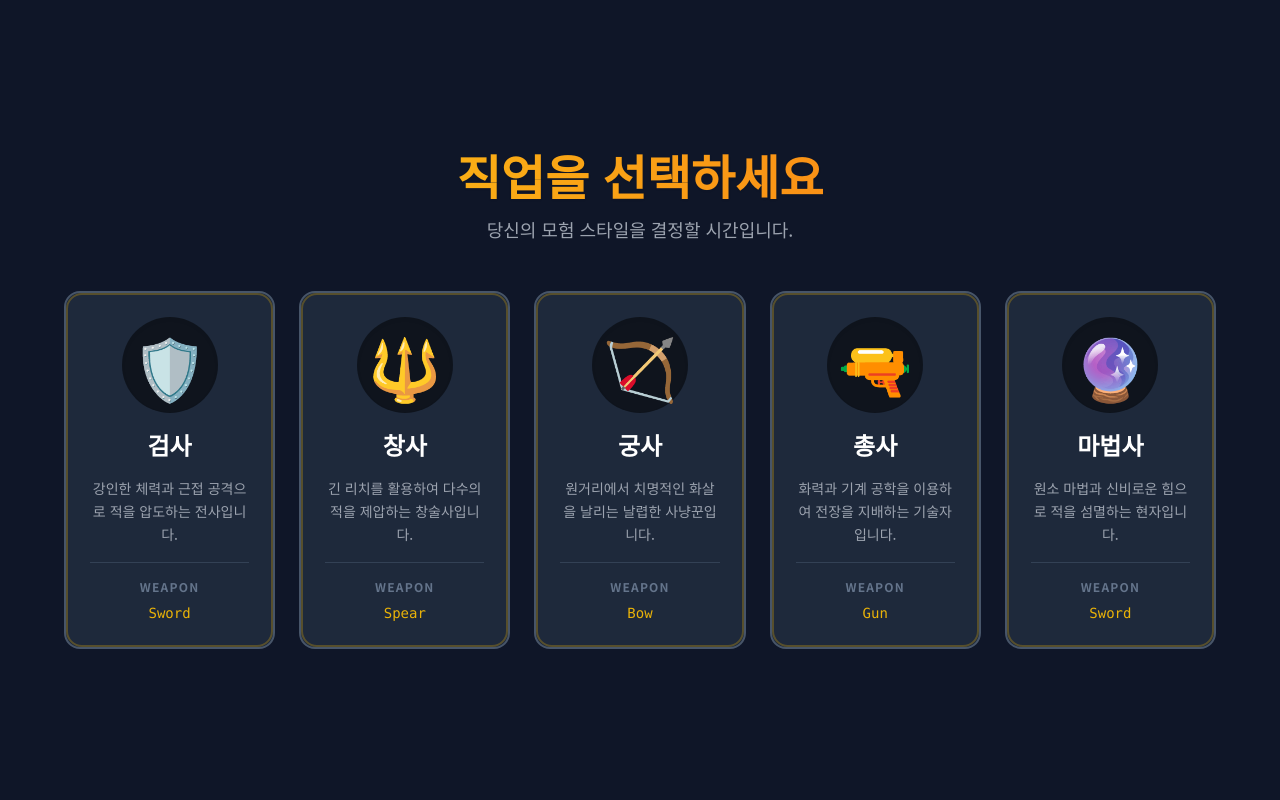
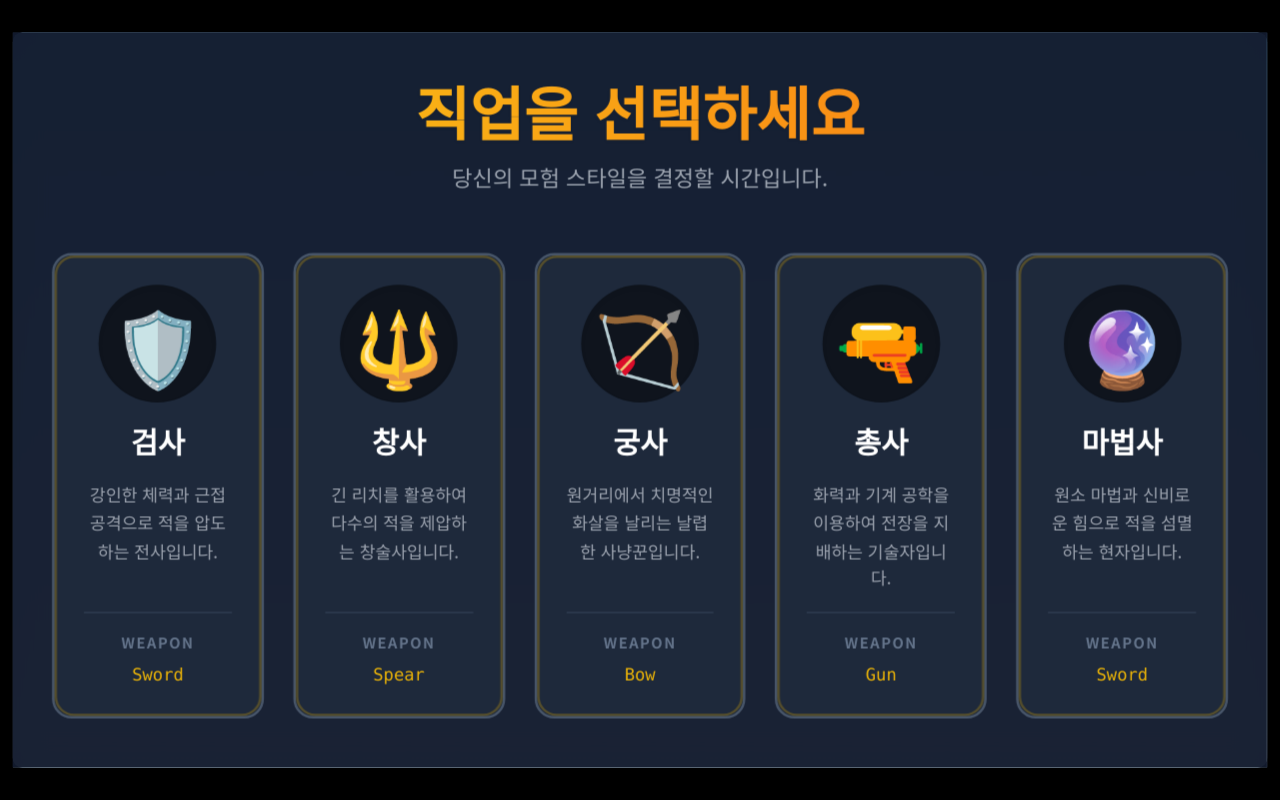
Before and after one commit to eunpyung2010-netizen/HERO, a React (Vite) app: page / in a window 1280 px wide. Built offline with nearby package versions, Linux system fonts and the light colour scheme.

Commit message:
Add files via upload

```diff
--- a/App.tsx
+++ b/App.tsx
@@ -36,6 +36,9 @@ const App: React.FC = () => {
   const [keyBindings, setKeyBindings] = useState<KeyBindings>(DEFAULT_KEY_BINDINGS);
   const [customBackground, setCustomBackground] = useState<string | null>(null);
 
+  // Scaling State
+  const [scale, setScale] = useState(1);
+
   // Derived state for game loop
   const isPaused = isShopOpen || isMapOpen || isSkillsOpen || isSettingsOpen || isImageEditorOpen || isClassSelectionOpen;
   const gameActive = gameStarted && !isGameOver && !isPaused;
@@ -47,6 +50,30 @@ const App: React.FC = () => {
   // Sync refs
   useEffect(() => { currentQuestRef.current = currentQuest; }, [currentQuest]);
 
+  // Handle Scaling
+  useEffect(() => {
+    const handleResize = () => {
+       const targetW = 1024;
+       const targetH = 600;
+       const windowW = window.innerWidth;
+       const windowH = window.innerHeight;
+
+       // Calculate scale to fit window with some margin
+       const scaleX = windowW / targetW;
+       const scaleY = windowH / targetH;
+
+       // Choose the smaller scale to ensure full fit
+       // Clamp max scale to 1.0 (optional, but good for pixel art sharpness if not using pixelated render)
+       // We allow < 1 for mobile.
+       const newScale = Math.min(scaleX, scaleY);
+       setScale(newScale * 0.98); // 98% to prevent scrollbars from rounding errors
+    };
+
+    window.addEventListener('resize', handleResize);
+    handleResize();
+    return () => window.removeEventListener('resize', handleResize);
+  }, []);
+
   const handleClassSelect = (classType: ClassType) => {
       const info = CLASS_INFOS[classType];
 
@@ -56,7 +83,7 @@ const App: React.FC = () => {
           hp: 100, maxHp: 100, mp: 100, maxMp: 100,
           level: 1, exp: 0, maxExp: 100, attack: 10,
           name: info.name, classType: classType, isAdvanced: false,
-          isAttacking: false, attackCooldown: 0, maxAttackCooldown: 20,
+          isAttacking: false, isDownAttacking: false, attackCooldown: 0, maxAttackCooldown: 20,
           currentWeapon: info.weapon, unlockedWeapons: [info.weapon],
           weaponRotation: 0, invincibilityTimer: 0, gold: 0,
           hpPotions: 3, mpPotions: 3, maxStageReached: 1, sp: 0,
@@ -268,15 +295,18 @@ const App: React.FC = () => {
     }
   }, [stageInfo.level, gameStarted, customBackground]);
 
-  // Render Class Selection First
-  if (isClassSelectionOpen) {
-      return <ClassSelectionModal onSelectClass={handleClassSelect} />;
-  }
+  return (
+    <div className="flex items-center justify-center min-h-screen bg-black overflow-hidden select-none">
 
-  // Render Game
-  return (
-    <div className="flex items-center justify-center min-h-screen bg-slate-800 p-4 select-none">
-      <div className="relative w-[1024px] h-[600px] shadow-2xl rounded-lg overflow-hidden ring-8 ring-slate-900">
+      {/* Game Wrapper with Scaling */}
+      <div
+        className="relative shadow-2xl overflow-hidden bg-slate-800 transition-transform duration-200 origin-center"
+        style={{
+            width: 1024,
+            height: 600,
+            transform: `scale(${scale})`
+        }}
+      >
         <GameCanvas
           ref={gameRef}
           onStatsUpdate={handleStatsUpdate}
@@ -311,6 +341,14 @@ const App: React.FC = () => {
             onJobAdvance={handleJobAdvance}
           />
         )}
+
+        {/* Render Class Selection on top of game canvas logic */}
+        {isClassSelectionOpen && (
+           <div className="absolute inset-0 z-50">
+               <ClassSelectionModal onSelectClass={handleClassSelect} />
+           </div>
+        )}
+
         {isShopOpen && playerStats && (
             <ShopModal
                 player={playerStats}
@@ -349,16 +387,11 @@ const App: React.FC = () => {
             />
         )}
 
-        {isPaused && !isGameOver && (
+        {isPaused && !isGameOver && !isClassSelectionOpen && (
             <div className="absolute top-4 right-4 bg-yellow-500 text-black font-bold px-3 py-1 rounded shadow animate-pulse pointer-events-none z-40">
                 PAUSED
             </div>
         )}
-      </div>
-
-      {/* Mobile/Small screen warning */}
-      <div className="fixed bottom-4 text-gray-500 text-xs text-center w-full pointer-events-none md:block hidden">
-        PC 환경의 키보드 조작에 최적화되어 있습니다.
       </div>
     </div>
   );
--- a/index.html
+++ b/index.html
@@ -28,6 +28,7 @@
   }
 }
 </script>
+<link rel="stylesheet" href="/index.css">
 </head>
   <body>
     <div id="root"></div>
```
Also changed, not shown: package.json (line endings or trailing spaces), vite.config.ts (line endings or trailing spaces).
